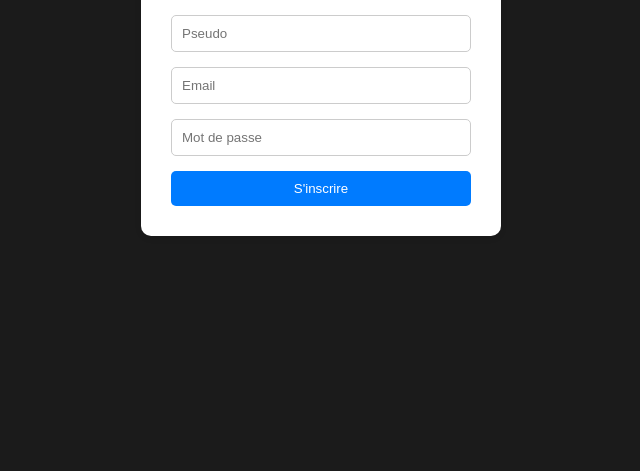
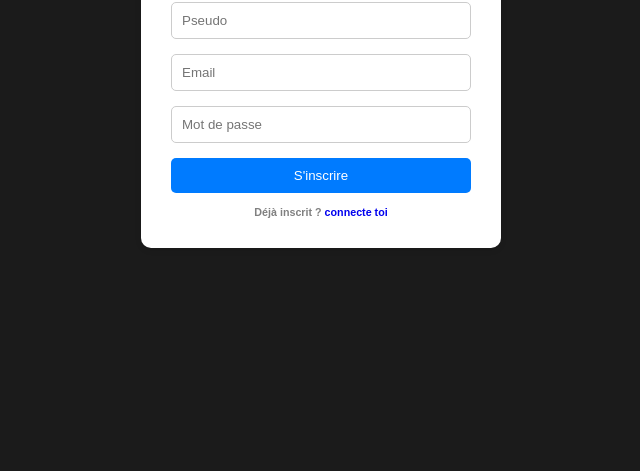
Before and after one commit to chatlink-social/chatlink, a plain HTML site: page Furdis/inscription.html in a window 1280 px wide. Shown: the part 329-800 px from the top of the page, without its empty margins (319-959 px from the left). Drawn offline with Linux system fonts and the light colour scheme.

Commit message:
ujujjujuj

```diff
--- a/Furdis/authcon.js
+++ b/Furdis/authcon.js
@@ -17,8 +17,8 @@ const auth = getAuth(app);
 const loginForm = document.getElementById('login-form');
 loginForm.addEventListener('submit', async (e) => {
     e.preventDefault();
-    const email = loginForm['login-email'].value;
-    const password = loginForm['login-password'].value;
+    const email = loginForm['email'].value;
+    const password = loginForm['password'].value;
 
     try {
         const userCredential = await signInWithEmailAndPassword(auth, email, password);
--- a/Furdis/inscription.html
+++ b/Furdis/inscription.html
@@ -55,6 +55,17 @@
         button[type="submit"]:hover {
             background-color: #0056b3;
         }
+        h6 {
+            color: grey;
+    display: flex;
+    justify-content: center;
+    margin: 0;
+    margin-top: 1vw;
+    font-family: sans-serif;
+        }
+        a {
+            text-decoration: none;
+        }
     </style>
 </head>
 <body>
@@ -65,6 +76,7 @@
             <input type="email" id="email" name="email" placeholder="Email">
             <input type="password" id="password" name="password" placeholder="Mot de passe">
             <button type="submit">S'inscrire</button>
+            <h6>Déjà inscrit ? <a href="connexion.html">&#xA0;connecte toi</a></h6>
         </form>
     </div>
     <script type="module" src="auth.js"></script>
```
Also changed, not shown: Furdis/connexion.html (+14 -2 lines).
